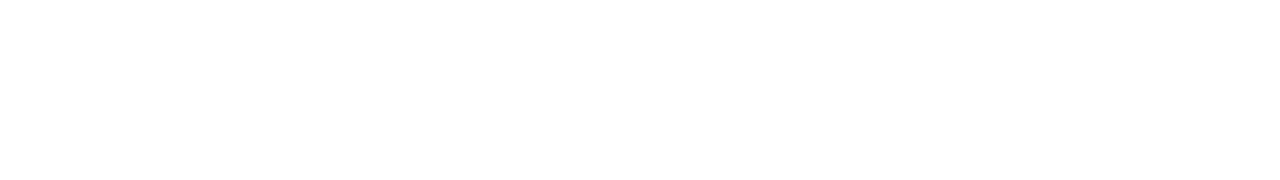
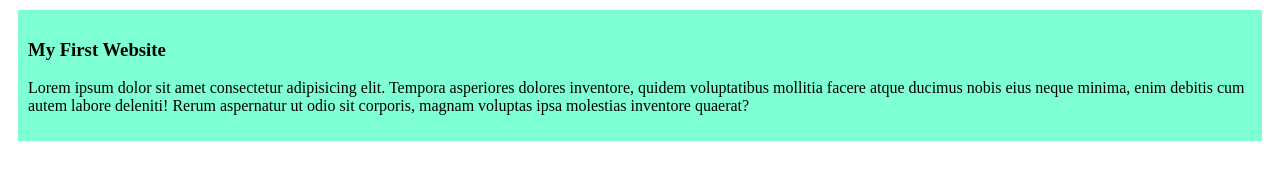
Before and after one commit to MdShamim5669/SHAMIM, a plain HTML site: page index.html in a window 1280 px wide. Drawn offline with Linux system fonts and the light colour scheme.

Commit message:
Add the blog

```diff
--- a/index.html
+++ b/index.html
@@ -4,8 +4,12 @@
     <meta charset="UTF-8">
     <meta name="viewport" content="width=device-width, initial-scale=1.0">
     <title>SHAMIM</title>
+    <link rel="stylesheet" href="styles.css">
 </head>
 <body>
-
+    <div>
+        <h3>My First Website</h3>
+        <p>Lorem ipsum dolor sit amet consectetur adipisicing elit. Tempora asperiores dolores inventore, quidem voluptatibus mollitia facere atque ducimus nobis eius neque minima, enim debitis cum autem labore deleniti! Rerum aspernatur ut odio sit corporis, magnam voluptas ipsa molestias inventore quaerat?</p>
+    </div>
 </body>
 </html>
--- /dev/null
+++ b/styles.css
@@ -0,0 +1,5 @@
+div{
+    background-color: aquamarine;
+    margin: 10px;
+    padding: 10px;
+}
```
